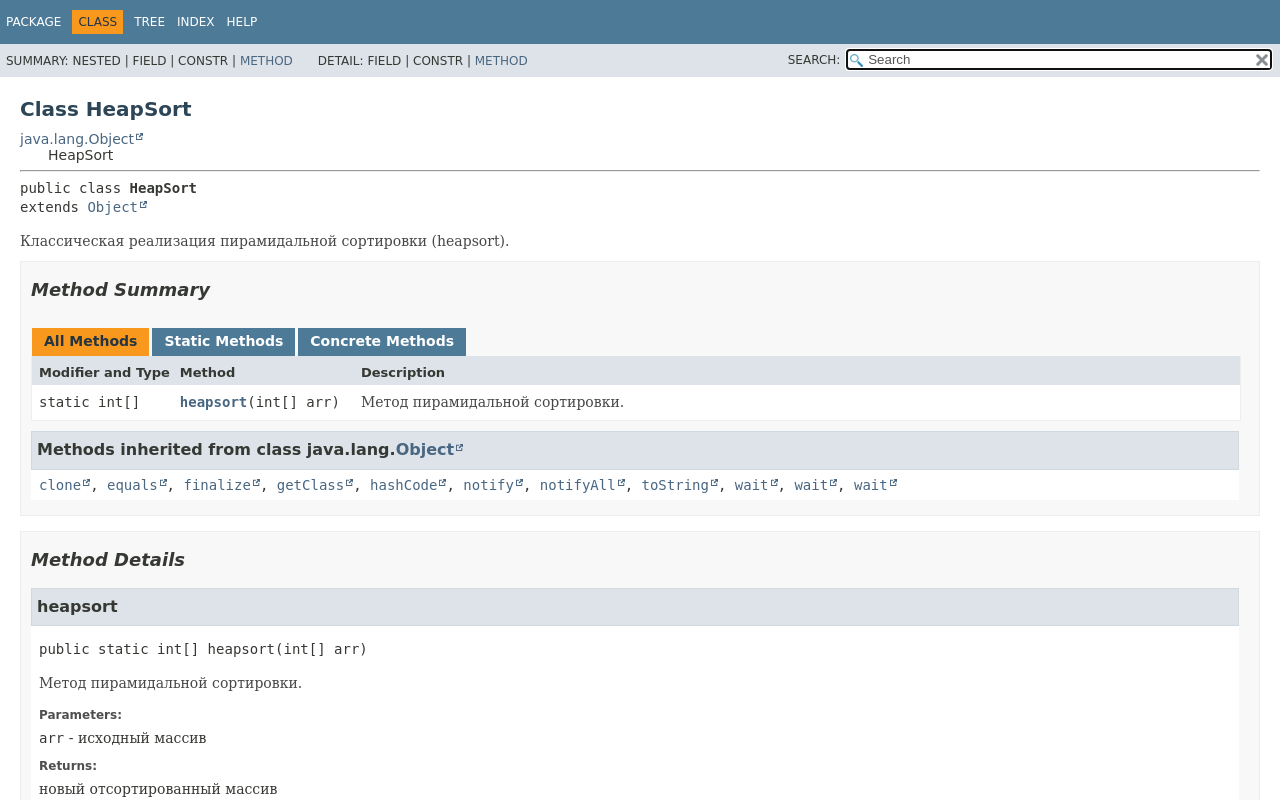
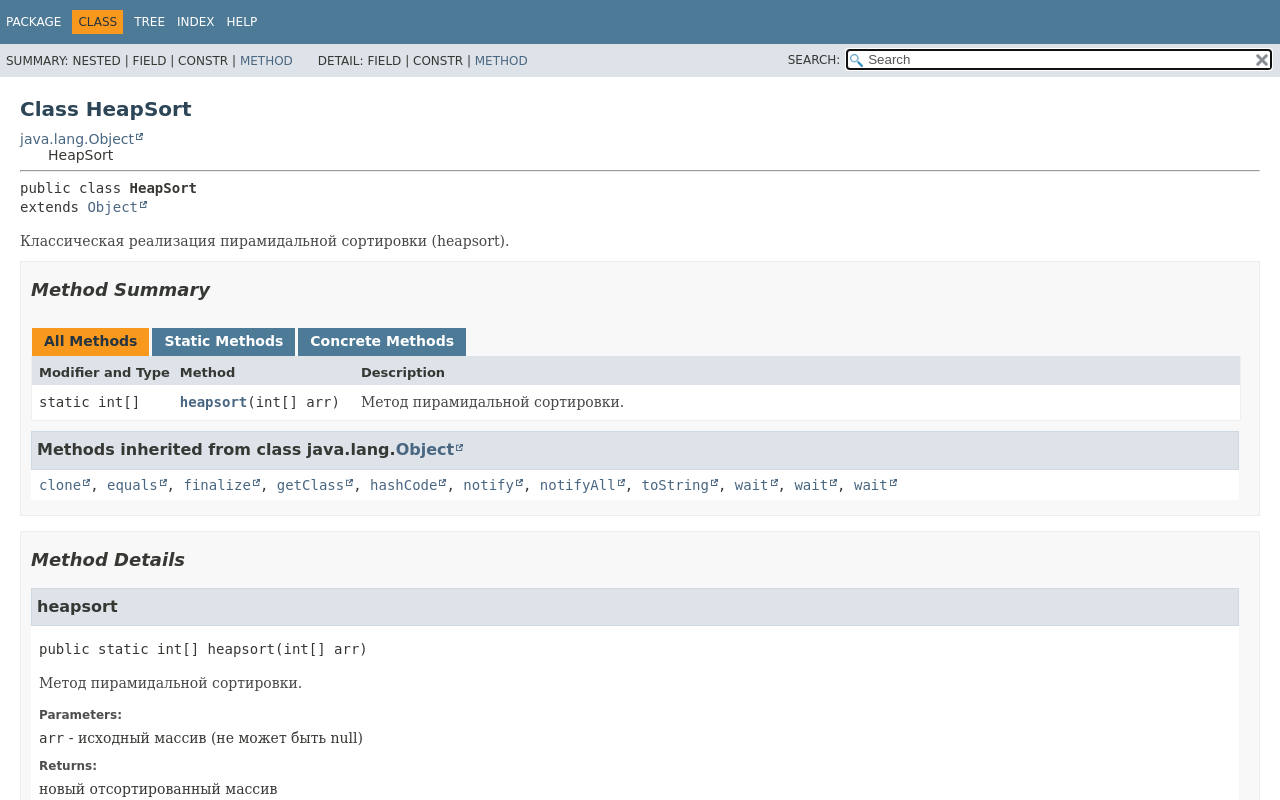
Before and after one commit to Marat-nsu/OOP, a plain HTML site: page Task_1_1_1/HeapSort.html in a window 1280 px wide. Drawn offline with Linux system fonts and the light colour scheme; a web font is replaced by a local one.

Commit message:
Deploying to gh-pages from @ Marat-nsu/OOP@68d854271c18c46b87751617583530f73c684c40 🚀

```diff
--- a/Task_1_1_1/HeapSort.html
+++ b/Task_1_1_1/HeapSort.html
@@ -119,7 +119,7 @@ loadScripts(document, 'script');</script>
 <div class="block">Метод пирамидальной сортировки.</div>
 <dl class="notes">
 <dt>Parameters:</dt>
-<dd><code>arr</code> - исходный массив</dd>
+<dd><code>arr</code> - исходный массив (не может быть null)</dd>
 <dt>Returns:</dt>
 <dd>новый отсортированный массив</dd>
 </dl>
```
